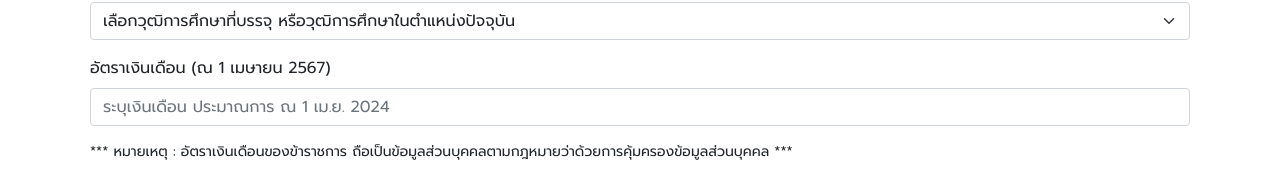
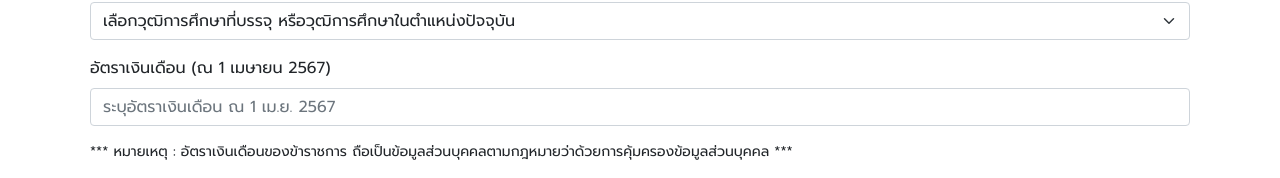
Before and after one commit to Arnutt-N/new-salary-2024, a plain HTML site: page index.html in a window 1280 px wide. Shown: the part 128-306 px from the top of the page. Drawn offline with nearby package versions, Linux system fonts and the light colour scheme.

Commit message:
Modified: index.html

```diff
--- a/index.html
+++ b/index.html
@@ -28,7 +28,7 @@
             <div class="mt-3">
                 <label for="currentSalary" class="form-label">อัตราเงินเดือน (ณ 1 เมษายน 2567) </label>
                 <input type="number" class="form-control" id="currentSalary"
-                    placeholder="ระบุเงินเดือน ประมาณการ ณ 1 เม.ย. 2024" required>
+                    placeholder="ระบุอัตราเงินเดือน ณ 1 เม.ย. 2567" required>
                     <p style="font-size: 14px;margin-top: 15px;">*** หมายเหตุ : อัตราเงินเดือนของข้าราชการ
                         ถือเป็นข้อมูลส่วนบุคคลตามกฎหมายว่าด้วยการคุ้มครองข้อมูลส่วนบุคคล ***</p>
 
```
Also changed, not shown: 1 other file.
